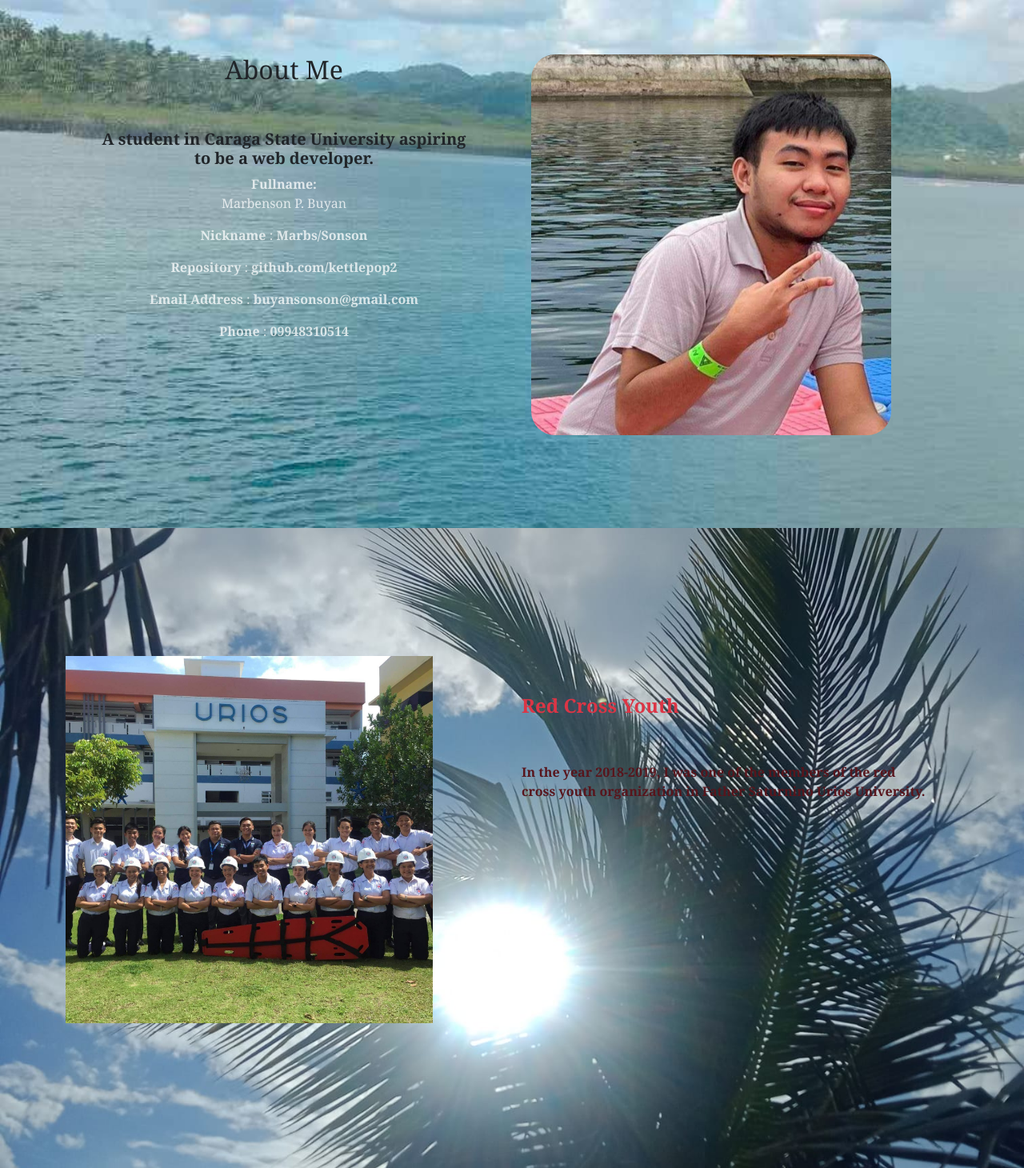
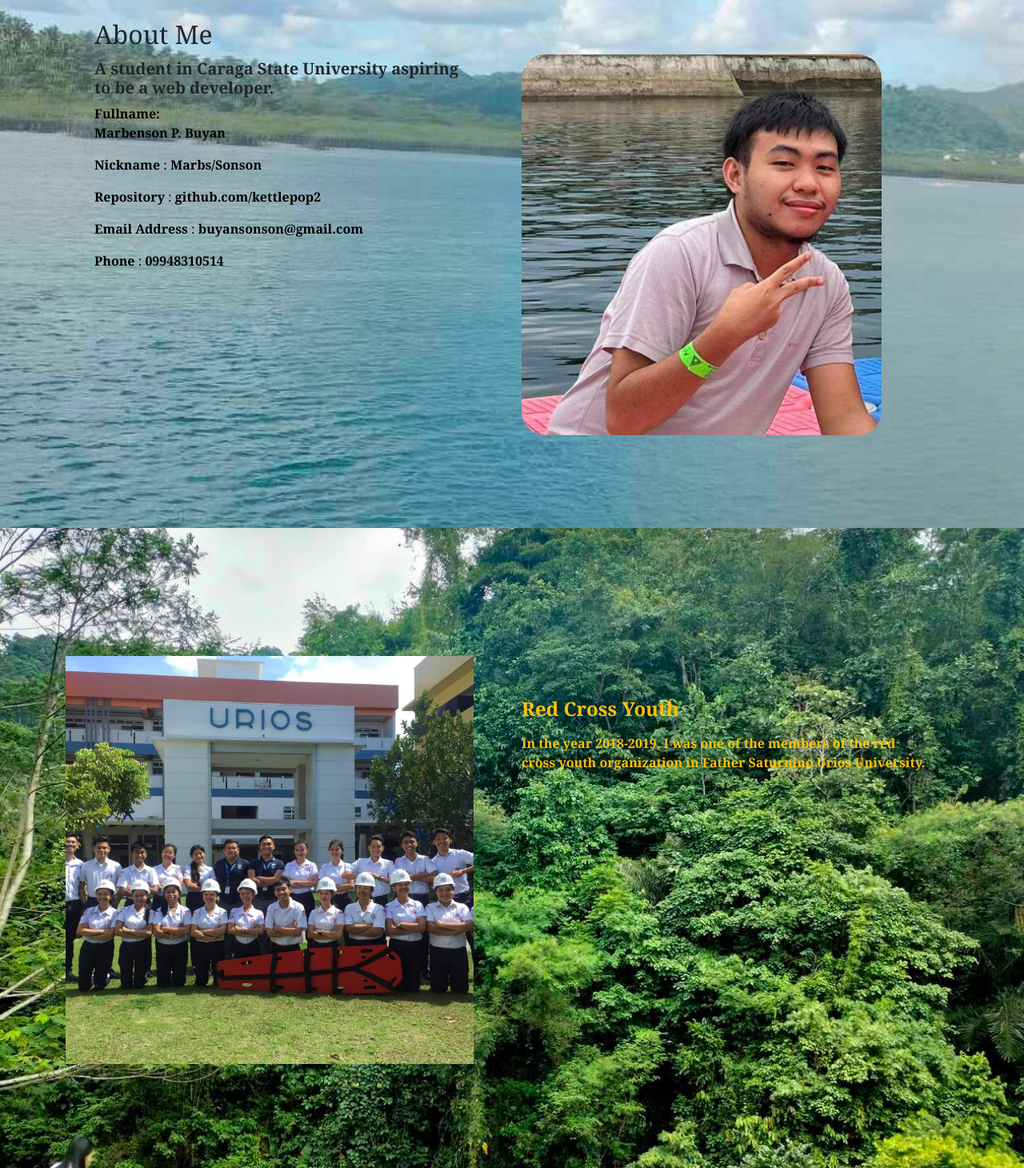
Before and after one commit to Kettlepop2/Kettlepop2.github.io, a plain HTML site: page index.html in a window 1280 px wide. Shown: the part 940-2400 px from the top of the page at 80% size. Drawn offline with Linux system fonts and the light colour scheme.

Commit message:
first commit

```diff
--- a/css/style.css
+++ b/css/style.css
@@ -6,7 +6,7 @@ body {
 
 
 #navbar {
-    background-color: #467370;
+    background-color: black;
     outline: none;
 }
 
@@ -15,7 +15,6 @@ body {
 
     #navbar .nav-link {
         transition: none;
-        padding: 2rem 1.5rem;
         font-size: large;
         color: rgba(21, 255, 0, 0.75);
     }
@@ -69,11 +68,11 @@ body {
 
     .about-section {
         padding-top: 10rem;
-        text-align: center;
+        text-align: left;
     }
 
     .about-section p {
-        color: rgba(255, 255, 255, 0.74);
+        color: black;
     }
 
 
@@ -87,7 +86,7 @@ body {
 
 @media (min-width: 100px) {
     #affiliations {
-        background-image: url("/bootstrap/img/Seeya.jpg");
+        background-image: url("/bootstrap/img/Kini.jpg");
         height: 800px;
         width: 100%;
         background-position: center;
@@ -102,9 +101,11 @@ body {
 
     .img-fluid {
         float: center;
-        width: 90%;
-        height: auto;
+        width: 100%;
+        height: 100%;
     }
+
+
 }
 
 #certificates {
--- a/index.html
+++ b/index.html
@@ -66,11 +66,11 @@
       </div>
     </header>
     <!--About-->
-    <section class="about-section align-items-center" id="about">
+    <section class="about-section" id="about">
       <div class="container px-4 px-lg-5">
         <div class="row">
           <div class="col md-6">
-            <h2 class="text-dark py-5">About Me</h2>
+            <h2 class="text-dark py-1">About Me</h2>
             <h5>
               <strong
                 >A student in Caraga State University aspiring to be a web
@@ -79,7 +79,7 @@
             </h5>
             <p>
               <strong>Fullname:</strong><br />
-              Marbenson P. Buyan
+              <strong>Marbenson P. Buyan</strong>
             </p>
             <p><strong>Nickname</strong> :<strong> Marbs/Sonson</strong></p>
             <p>
@@ -108,8 +108,8 @@
             <img src="/bootstrap/img/RCY.jpg" class="img-fluid" />
           </div>
           <div class="col py-5 px-lg-5">
-            <h4 class="text-danger"><strong>Red Cross Youth</strong></h4>
-            <p class="text-danger-emphasis py-5">
+            <h4 class="text-warning py-1"><strong>Red Cross Youth</strong></h4>
+            <p class="text-warning py-1">
               <strong>
                 In the year 2018-2019, I was one of the members of the red cross
                 youth organization in Father Saturnino Urios University.</strong
@@ -153,7 +153,7 @@
           <div class="social d-flex justify-content-center">
             <a class="mx-2" href="#!"><i class="fab fa-twitter"></i></a>
             <a class="mx-2" href="#!"><i class="fab fa-facebook-f"></i></a>
-            <a class="mx-2" href="https://github.com/Kettlepop2"
+            <a class="mx-2" href="https://github.com/Kettlepop"
               ><i class="fab fa-github"></i
             ></a>
           </div>
```
Also changed, not shown: bootstrap/img/Kini.jpg (added), bootstrap/img/Seeya.jpg (deleted), bootstrap/img/Small Icon.jpg (deleted).
